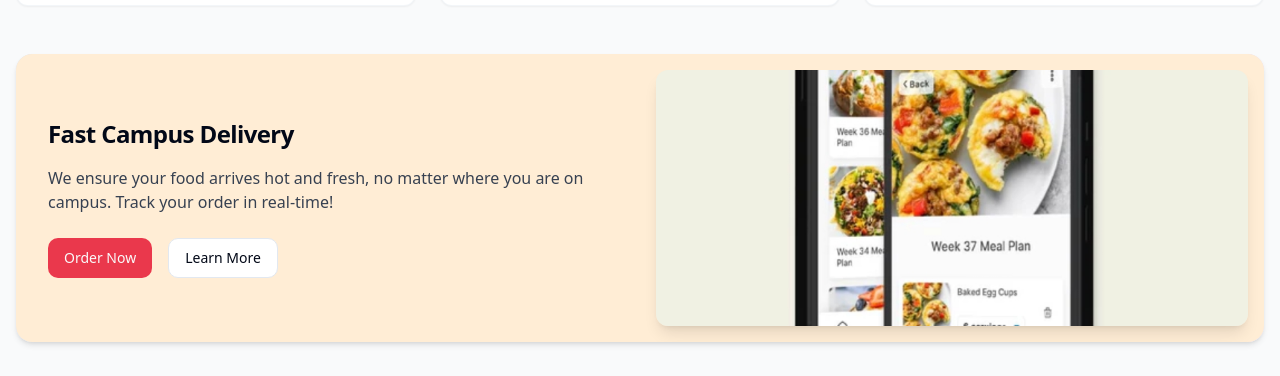
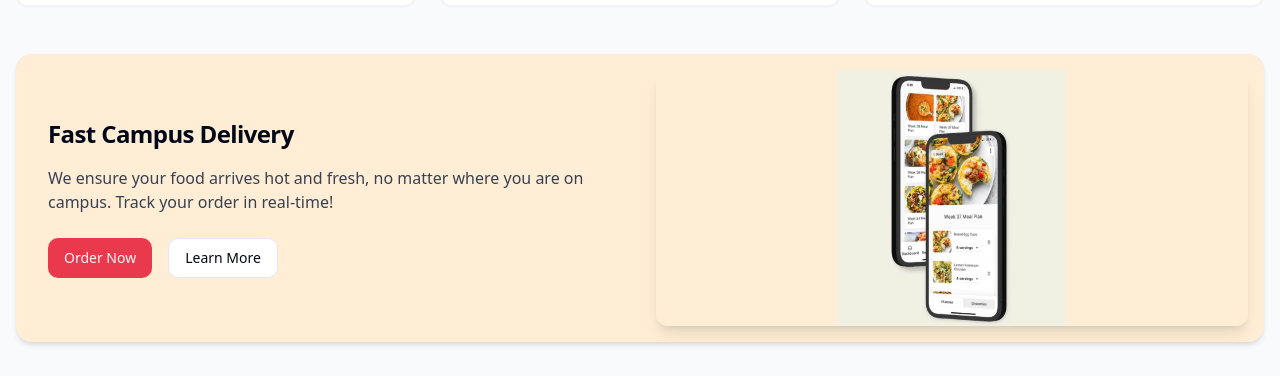
Before and after one commit to addy2410/parul-deliveries, a React (Vite) app: page /student/restaurants in a window 1280 px wide. Shown: the part 819-1195 px from the top of the page. Built offline with nearby package versions, Linux system fonts and the light colour scheme; no server answers.

Commit message:
Visual edit in Lovable
Edited UI in Lovable

```diff
--- a/src/pages/Student/Restaurants.tsx
+++ b/src/pages/Student/Restaurants.tsx
@@ -209,7 +209,7 @@ const StudentRestaurants = () => {
             }} viewport={{
               once: true
             }} className="p-4">
-                <img alt="Food Delivery on Mobile" className="rounded-lg shadow-lg w-full h-64 object-cover" src="/lovable-uploads/1271dc67-e1e0-43ca-a49d-85a5eb8f1622.jpg" />
+                <img alt="Food Delivery on Mobile" src="/lovable-uploads/a07dc86e-1a21-4b0c-ac1a-b06b6e61c8d6.jpg" className="rounded-lg shadow-lg w-full h-64 object-contain" />
               </motion.div>
             </div>
           </div>
```
Also changed, not shown: public/lovable-uploads/a07dc86e-1a21-4b0c-ac1a-b06b6e61c8d6.jpg (added).
